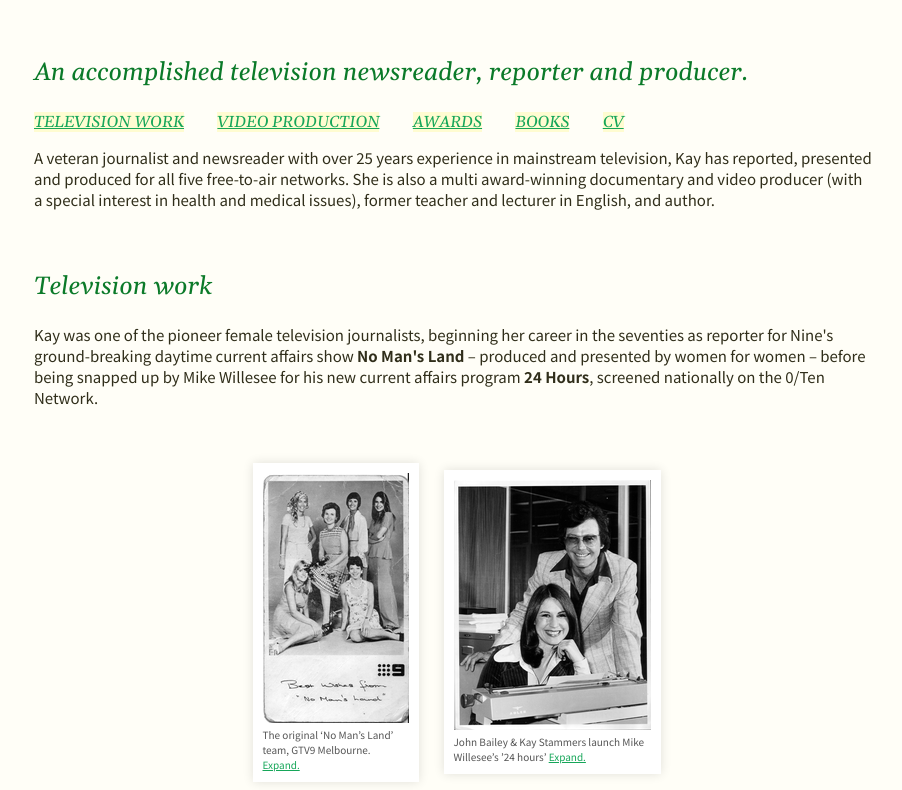
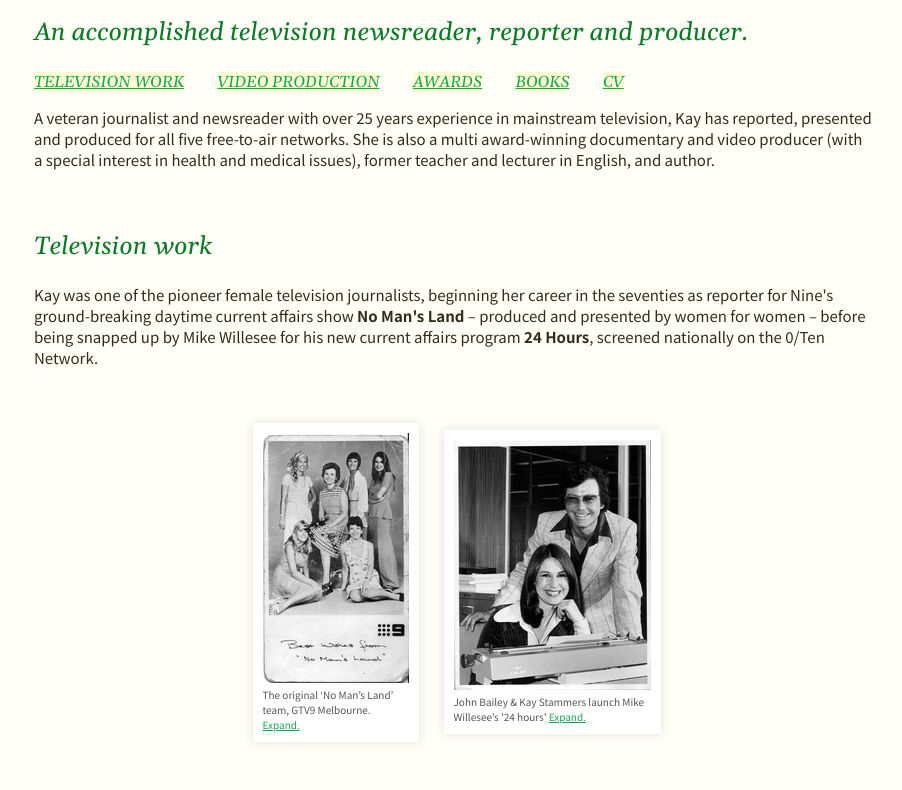
Before and after one commit to rupertparry/kaystammers.com.au, a plain HTML site: page index.html in a window 1280 px wide. Shown: the part 108-898 px from the top of the page, without its empty margins (186-1088 px from the left). Drawn offline with nearby package versions, Linux system fonts and the light colour scheme.

Commit message:
Fixed spacing for subtitle

```diff
--- a/index.html
+++ b/index.html
@@ -11,7 +11,7 @@
     <div class="container">
       <section id="summary">
         <h1>Kay Stammers</h1>
-        <h2>An accomplished television newsreader, reporter and producer.</h2>
+        <h2 class="subtitle">An accomplished television newsreader, reporter and producer.</h2>
         <nav>
           <ul>
             <li><a href="#television">Television work</a></li>
--- a/styles.css
+++ b/styles.css
@@ -112,6 +112,9 @@ h2 {
   padding-top: 40px;
   font-style: italic;
 }
+h2.subtitle {
+  padding-top: 0;
+}
 
 aside {
   background: #f9f5e9;
```
